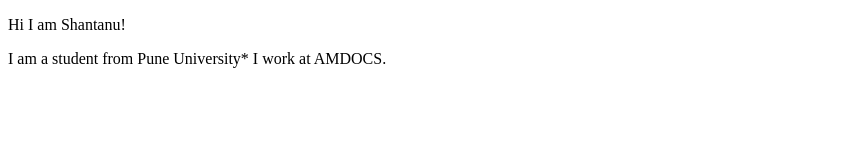
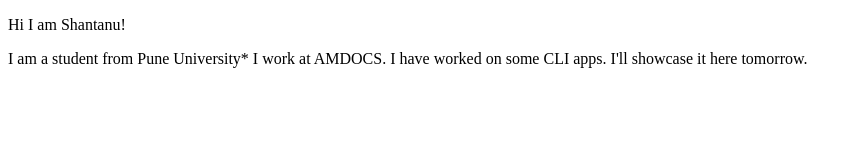
Before and after one commit to shantanudhore/student-name-site, a plain HTML site: page index.html in a window 1280 px wide. Shown: the whole page, without its empty margins (0-862 px from the left). Drawn offline with Linux system fonts and the light colour scheme.

Commit message:
update details of project

```diff
--- a/index.html
+++ b/index.html
@@ -9,6 +9,9 @@
 <body>
     <p>Hi I am Shantanu!</p>
     I am a student from Pune University*
-    I work at AMDOCS.
+    I work at AMDOCS.</n>
+
+    I have worked on some CLI apps. I'll showcase it here tomorrow.
+
 </body>
 </html>
```
